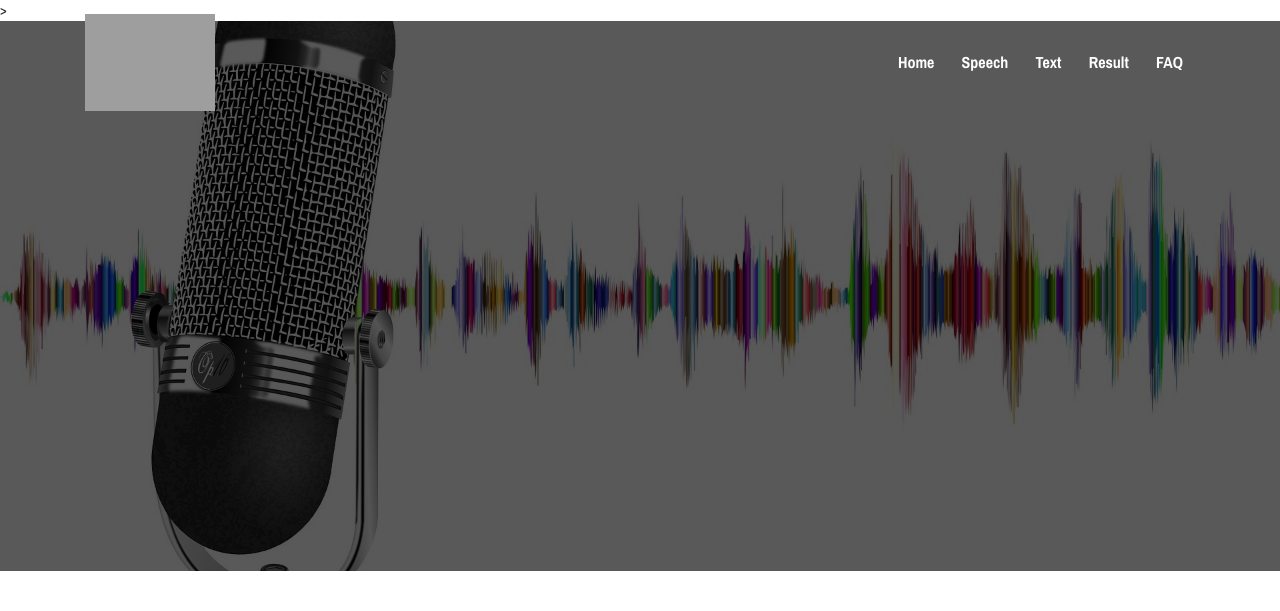
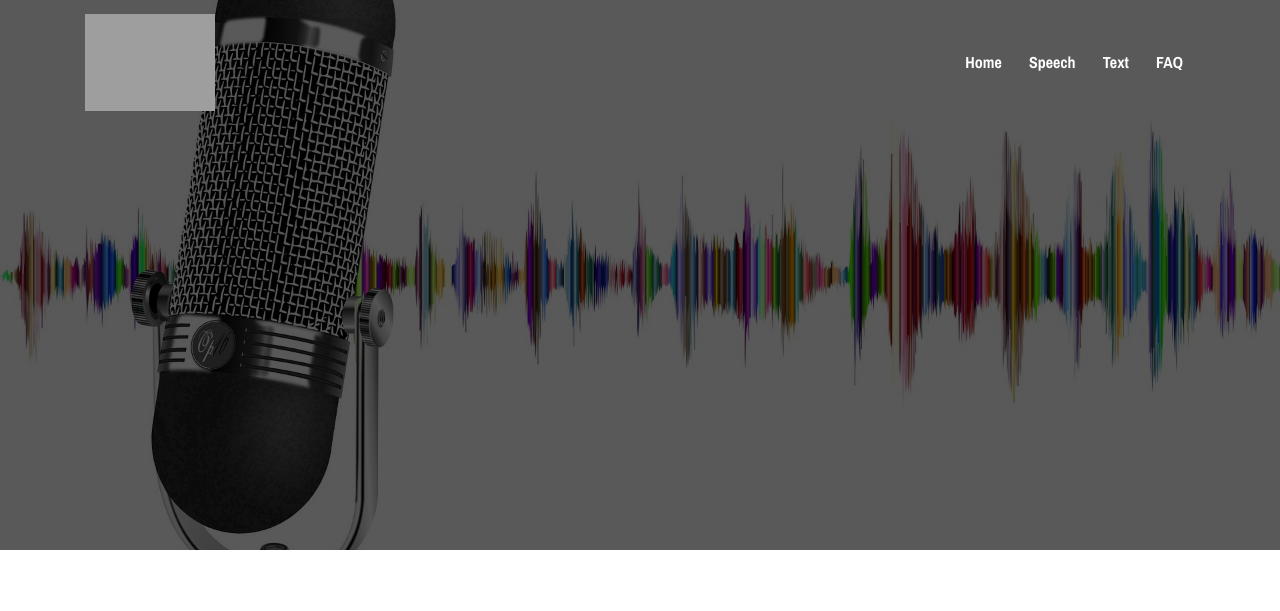
Before and after one commit to CankayaUniversity/ceng-407-408-2022-2023-Speech-Emotion-Recognition, a Flask app: template audio detection/templates/predictionText.html in a window 1280 px wide. Shown: the top 611 px of the page. Run offline with Flask 3, Linux system fonts and the light colour scheme; the template is opened without the code that fills it, so the values that code supplies are empty; parts of the project's set-up code (start-up, migrations or seed data) failed here and were passed over; some libraries are stand-ins or nearby versions; grey boxes are pictures that could not be loaded.

Commit message:
Updated pages view

```diff
--- a/audio detection/templates/predictionText.html
+++ b/audio detection/templates/predictionText.html
@@ -1,4 +1,4 @@
-<!--Text Result Page-->>
+<!--Text Result Page-->
 
 
 
@@ -86,9 +86,7 @@
                                     <li>
                                         <a href="{{url_for('text')}}">Text</a>
                                     </li>
-                                    <li>
-                                        <a href="{{url_for('finalRes')}}">Result</a>
-                                    </li>
+
 
                                     <li>
                                         <a href="{{url_for('login')}}">FAQ</a>
--- a/audio detection/templates/text.html
+++ b/audio detection/templates/text.html
@@ -1,4 +1,4 @@
-<!--text submit page-->>
+<!--text submit page-->
 
 <!DOCTYPE html>
 <html lang="en">
```
